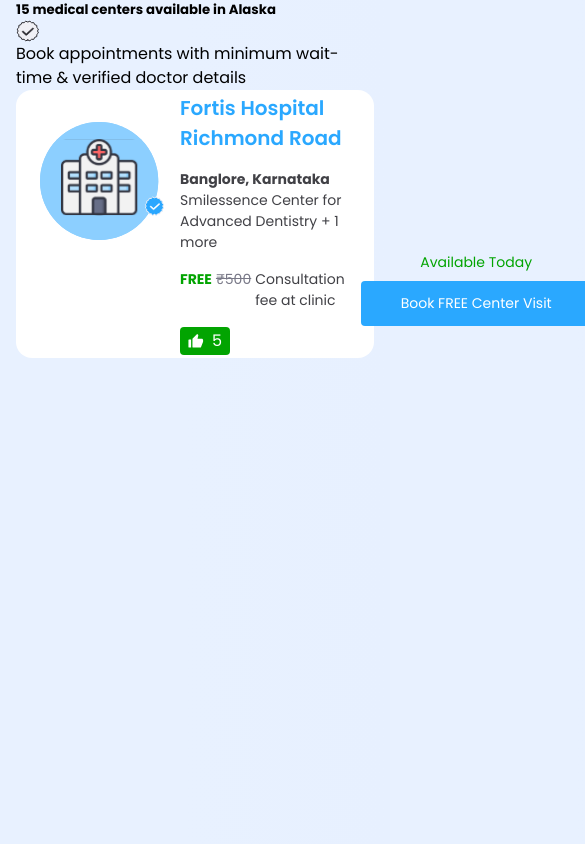
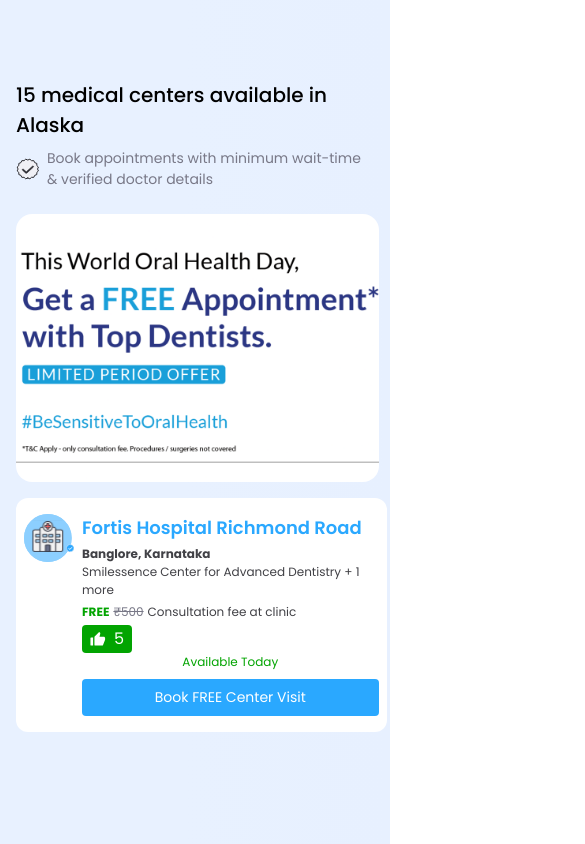
Before and after one commit to abhay8696/medify, a React (Vite) app: page / in a window 390 px wide. Shown: the whole page, 585 px wide, since content can reach past the window. Built offline with nearby package versions, Linux system fonts and the light colour scheme.

Commit message:
made ResultCard, and SearchResult components responsive

```diff
--- a/src/components/ResultCard/ResultCard.css
+++ b/src/components/ResultCard/ResultCard.css
@@ -4,32 +4,46 @@
     padding: 32px 24px;
     border-radius: 1rem;
     display: flex;
-    align-items: center;
+    align-items: stretch;
     justify-content: space-between;
     max-width: 785px;
-    height: 268px;
+    /* max-width: 95vw; */
+    /* height: 268px; */
+    min-height: 268px;
     gap: 1rem;
 }
 
 .resultCardImageWrapper{
     flex: 0 0 124px;
-    height: 100%;
 }
 
-.resultCardTexts{
+.resultCardContent{
+    flex: 1;
+    display: flex;
+    justify-content: space-between;
+}
+
+.resultContent-left{
     display: flex;
     flex-direction: column;
     align-items: flex-start;
-    gap: 1rem;
+    justify-content: space-between;
+    gap: 0.5rem;
 }
 
+.resultContent-right{
+    display: flex;
+    flex-direction: column;
+    align-items: center;
+    justify-content: flex-end;
+    gap: 0.5rem;
+}
 .resultCardTitle{
     font-size: 20px;
     font-weight: 600;
     color: var(--primary);
     text-transform: capitalize;
 }
-/*  */
 
 .resultLocation, .resultCardOfferLine{
     display: flex;
@@ -77,3 +91,93 @@
 .available{
     color: var(--color-green);
 }
+
+
+@media screen and (max-width: 1200px){
+    .ResultCard{
+        /* width: 95vw; */
+    }
+    .resultCardContent{
+        flex-direction: column;
+        /* gap: 1rem; */
+    }
+    .resultContent-right{
+        align-items: flex-end;
+    }
+}
+
+@media screen and (max-width: 900px){
+    .ResultCard{
+        width: 95vw;
+    }
+    .resultCardContent{
+        /* flex-direction: column;
+        gap: 1rem; */
+    }
+    .resultContent-right{
+        /* align-items: flex-end; */
+    }
+}
+
+@media screen and (max-width: 600px){
+    .ResultCard{
+        padding: 24px 20px;
+        border-radius: 0.75rem;
+        gap: 0.75rem;
+        min-height: auto;
+    }
+    .resultContent-left{
+        gap: 0.25rem;
+        /* background-color: rebeccapurple; */
+    }
+
+    .resultCardTitle{
+        font-size: 18px;
+    }
+    .resultContent-right{
+        align-items: center;
+    }
+    .resultContent-right button{
+        width: 100%;
+        padding: 0.5rem 1.75rem;
+        font-size: 12; /* 14px*/
+    }
+    .resultLocation, .resultCardOfferLine, .available{
+        font-size: 12px;
+    }
+    .resultCardImageWrapper{
+        flex: 0 0 100px;
+    }
+}
+
+
+@media screen and (max-width: 460px){
+    .ResultCard{
+        padding: 1rem 0.5rem;
+        gap: 0.5rem;
+    }
+    .resultCardContent{
+        gap: 0;
+        /* background-color: rebeccapurple; */
+    }
+    .resultContent-right{
+        flex: 1;
+    }
+    .resultCardTitle{
+        font-size: 18px;
+    }
+    .resultContent-right{
+        align-items: center;
+    }
+    .resultContent-right button{
+        width: 100%;
+        padding: 0.5rem 1.75rem;
+        font-size: 12; /* 14px*/
+    }
+    .resultLocation, .resultCardOfferLine, .available{
+        font-size: 12px;
+    }
+    .resultCardImageWrapper{
+        flex: 0 0 50px;
+    }
+}
--- a/src/components/ResultCard/ResultCard.jsx
+++ b/src/components/ResultCard/ResultCard.jsx
@@ -17,7 +17,8 @@ const ResultCard = () => {
             <div className='resultCardImageWrapper'>
                 <img src={hospitalImg} alt="hospital icon" />
             </div>
-            <div className='resultCardTexts'>
+            <div className='resultCardContent'>
+                <div className='resultContent-left'>
                     <h6 className='resultCardTitle'>{resultCardHead}</h6>
                     <div className='resultLocation'>
                         <span className='resultCity'>{resultLocation}</span>
@@ -31,9 +32,10 @@ const ResultCard = () => {
                     </div>
                     <Button buttonClass={"smallButton greenButton"} text={5} icon={likeIcon} />
                 </div>
-            <div className='resultCardButton'>
+                <div className='resultContent-right'>
                     <span className='available'>Available Today</span>
                     <Button buttonClass={"longButton"} text={"Book FREE Center Visit"}/>
+                </div>
             </div>
         </div>
     );
--- a/src/components/SearchResults/SearchResults.css
+++ b/src/components/SearchResults/SearchResults.css
@@ -1,5 +1,84 @@
 
+.SearchResults{
+
+}
 .resultsBody{
+    padding-top: 5rem;
     margin-left: auto;
     margin-right: auto;
+
+    display: flex;
+    flex-direction: column;
+    gap: 1.5rem;
 }
+
+.resultsHead{
+    display: flex;
+    flex-direction: column;
+    gap: 0.5rem;
+}
+.resultsHead h5{
+    font-size: 24px;
+    font-weight: 500;
+}
+
+
+.resultsHead p{
+    color: #787887;
+    font-weight: 400;
+    display: flex;
+    align-items: center;
+    justify-content: flex-start;
+    gap: 1rem;
+}
+
+.cardAndSensodyne{
+    display: flex;
+    align-items: flex-start;
+    gap: 1rem;
+}
+.sensodyne{
+    width: 363px;
+    /* height: 268px; */
+    aspect-ratio: 1.354;
+    max-width: 95vw;
+    background-image: url("../../assets/sensodyne.png");
+    background-position: center;
+    background-size: cover;
+    background-repeat: no-repeat;
+    border-radius: 1rem;
+}
+
+@media screen and (max-width: 1200px) and (min-width: 900px){
+    .cardAndSensodyne{
+        /* gap: 0.25rem; */
+    }
+    .resultCardsArray{
+        /* flex-shrink: 1; */
+        flex-grow: 1;
+    }
+    .sensodyne{
+        flex-shrink: 2;
+        /* flex-grow: 0; */
+    }
+}
+
+
+@media screen and (max-width: 900px){
+    .cardAndSensodyne{
+        flex-direction: column-reverse;
+    }
+}
+
+
+@media screen and (max-width: 600px){
+    .resultsHead h5{
+        font-size: 20px;
+    }
+
+
+    .resultsHead p{
+        font-size: 14px;
+        gap: 0.5rem;
+    }
+}
--- a/src/components/SearchResults/SearchResults.jsx
+++ b/src/components/SearchResults/SearchResults.jsx
@@ -13,7 +13,6 @@ const SearchResults = () => {
     return (
         <div className='SearchResults'>
             <div className='commonContainer resultsBody'>
-                <div className='resultsLeftSide'>
                 <div className='resultsHead'>
                     <h5>{headline}</h5>
                     <p>
@@ -21,9 +20,11 @@ const SearchResults = () => {
                         <span>{subText}</span>
                     </p>
                 </div>
-                    <div className='resultCardsArray'>
+                <div className='cardAndSensodyne'>
+                    <aside className='resultCardsArray'>
                         <ResultCard />
-                    </div>
+                    </aside>
+                    <aside className='sensodyne'></aside>
                 </div>
             </div>
         </div>
```
Also changed, not shown: src/assets/sensodyne.png (added). Lines whose indentation alone changed are shown as unchanged.
